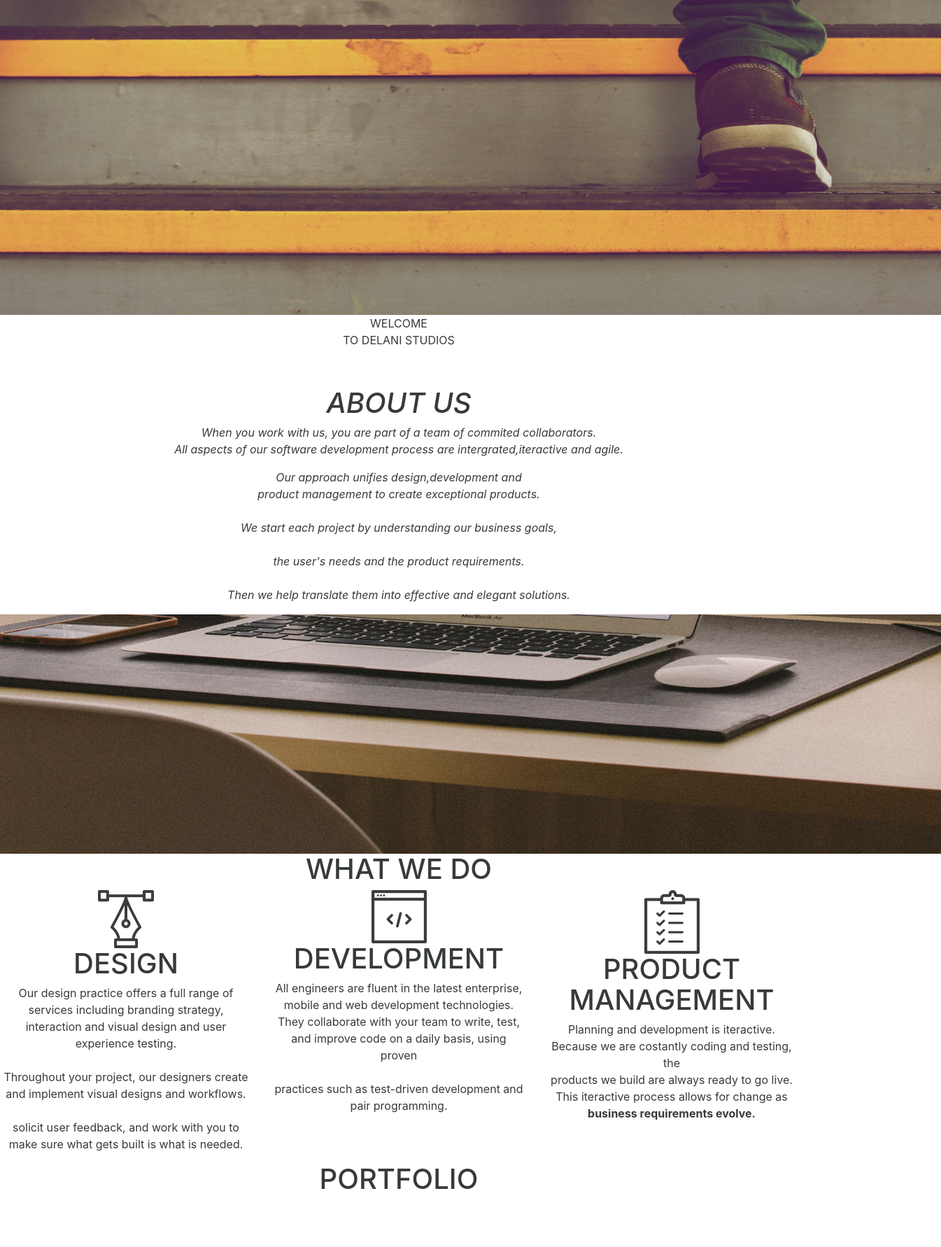
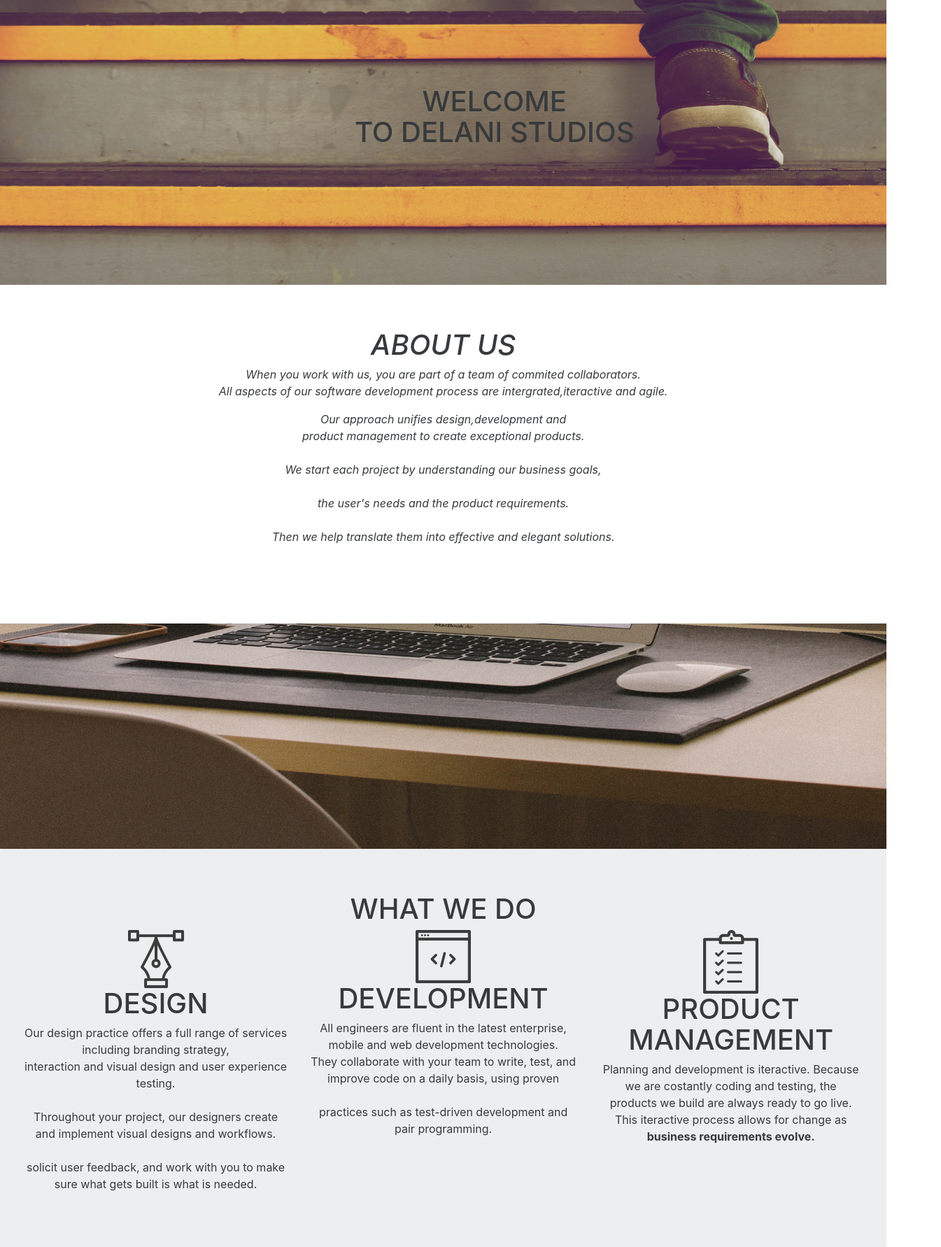
Before and after one commit to cliffgor/test-1, a plain HTML site: page index.html in a window 1280 px wide. Shown: the part 300-2082 px from the top of the page at 70% size, 1345 px wide, since content can reach past the window. Drawn offline with Linux system fonts and the light colour scheme.

Commit message:
mobile responsive

```diff
--- a/css/styles.css
+++ b/css/styles.css
@@ -1,12 +1,17 @@
-.about {
+#about {
     text-align: center;
+    ;
     background-color: white;
     opacity: 500%;
     font-style: oblique;
+    left: 45%;
 }
 
-.do {
+#do {
     text-align: center;
+    width: 100%;
+    height: 100%;
+    flex-basis: 500%;
 }
 
 .container {
@@ -26,33 +31,41 @@
     padding: 20%;
 }
 
+.col-md-4 {}
+
 .portfolio {
     text-align: center;
 }
 
-.welcome {
-    top: 400%;
+#wel {
     text-align: center;
-    padding-bottom: 40px
+    z-index: 1;
+    position: absolute;
+    top: 7%;
+    left: 40%;
 }
 
 #land {
-    max-width: 118%;
+    max-width: 100%;
     height: auto;
     width: auto\9;
     /* ie8 */
 }
 
 #con {
-    max-width: 118%;
+    max-width: 100%;
     height: auto;
     width: auto\9;
     /* ie8 */
 }
 
 #service {
-    max-width: 118%;
+    max-width: 100%;
     height: auto;
     width: auto\9;
     /* ie8 */
 }
+
+.container {
+    width: 99%;
+}
--- a/index.html
+++ b/index.html
@@ -3,25 +3,29 @@
 
 <head>
     <meta charset="utf-8">
+    <meta name="viewport" content="width=device-width, initial-scale=1">
     <link rel="stylesheet" href="css/bootstrap.css" media="screen" title="no title">
     <link href="https://fonts.googleapis.com/css?family=Didact+Gothic" rel="stylesheet">
     <link rel="stylesheet" href="css/styles.css" media="screen" title="no title">
+    <meta name="viewport" content="width=device-width, initial-scale=1">
     <title>DELANI STUDIOS</title>
 </head>
 
 <body>
+
+
     <div class="container">
+        <div class="welcome">
+
+        </div>
         <div class="landing">
+            <h1 id="wel">  WELCOME <br> TO DELANI STUDIOS</h1>
             <img id="land" src="assets/backgrounds/h_img.jpg" alt="" />
+
         </div>
 
-        <div class="welcome">
-            <p>
-                WELCOME <br> TO DELANI STUDIOS
-            </p>
 
-        </div>
-        <div class="about">
+        <div class="jumbotron" id="about">
             <h1>ABOUT US</h1>
             <p>
                 When you work with us, you are part of a team of commited collaborators.<br> All aspects of our software development process are intergrated,iteractive and agile.</br>
@@ -36,7 +40,7 @@
             <img id="service" src="assets/backgrounds/s_image.jpg" alt="" />
         </div>
 
-        <div class="do">
+        <div class="jumbotron specialjum" id="do">
             <h1>WHAT WE DO</h1>
             <div class="row">
                 <div class="col-md-4">
@@ -151,3 +155,5 @@
 
   </body>
 </html>
+
+</html>
```
